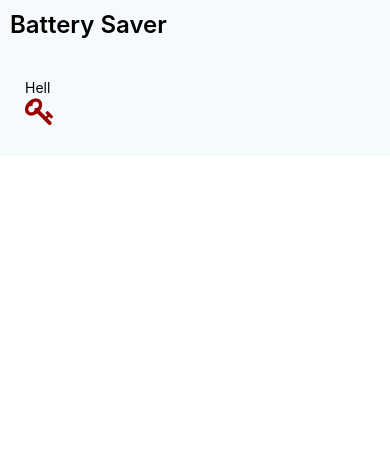
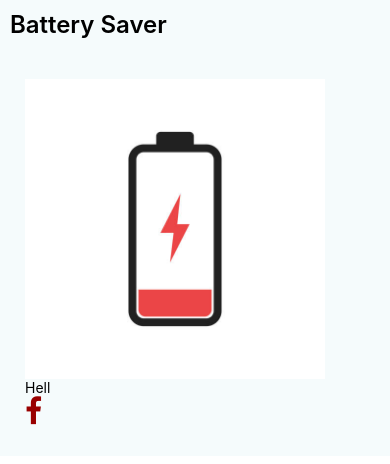
Before and after one commit to koechaviator/Battery_saver, a React Native app: screen / in a window 390 px wide. Shown: the top 464 px of the page. Built offline with nearby package versions, Linux system fonts and the light colour scheme.

Commit message:
using the Image tag

```diff
--- a/App.tsx
+++ b/App.tsx
@@ -8,6 +8,7 @@ import {
   StyleSheet,
   Text,
   View,
+  Image
 } from 'react-native';
 
 type SectionProps = PropsWithChildren<{
@@ -27,8 +28,12 @@ function App(): JSX.Element {
             <Text style={styles.title}>Battery Saver</Text>
           </View>
           <View style={styles.sectionDisplayBatter}>
+            <Image
+              source={require('./images/low_battery.png')}
+              style={{width: 300, height: 300}}
+            />
             <Text>Hell</Text>
-            <Icon name="key" size={30} color="#900" />
+            <Icon name="facebook" size={30} color="#900" />
           </View>
         </View>
       </ScrollView>
```
Also changed, not shown: images/full_battery.png (added), images/low_battery.png (added).
